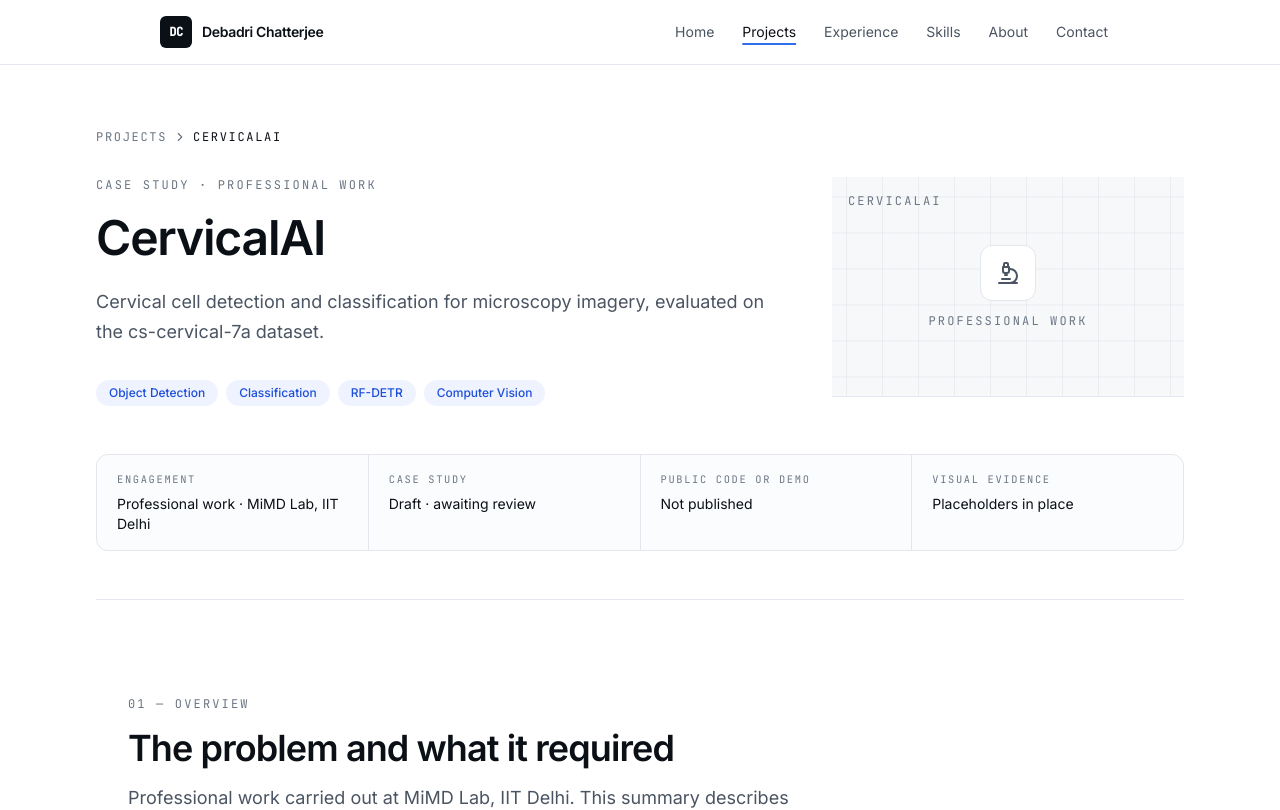
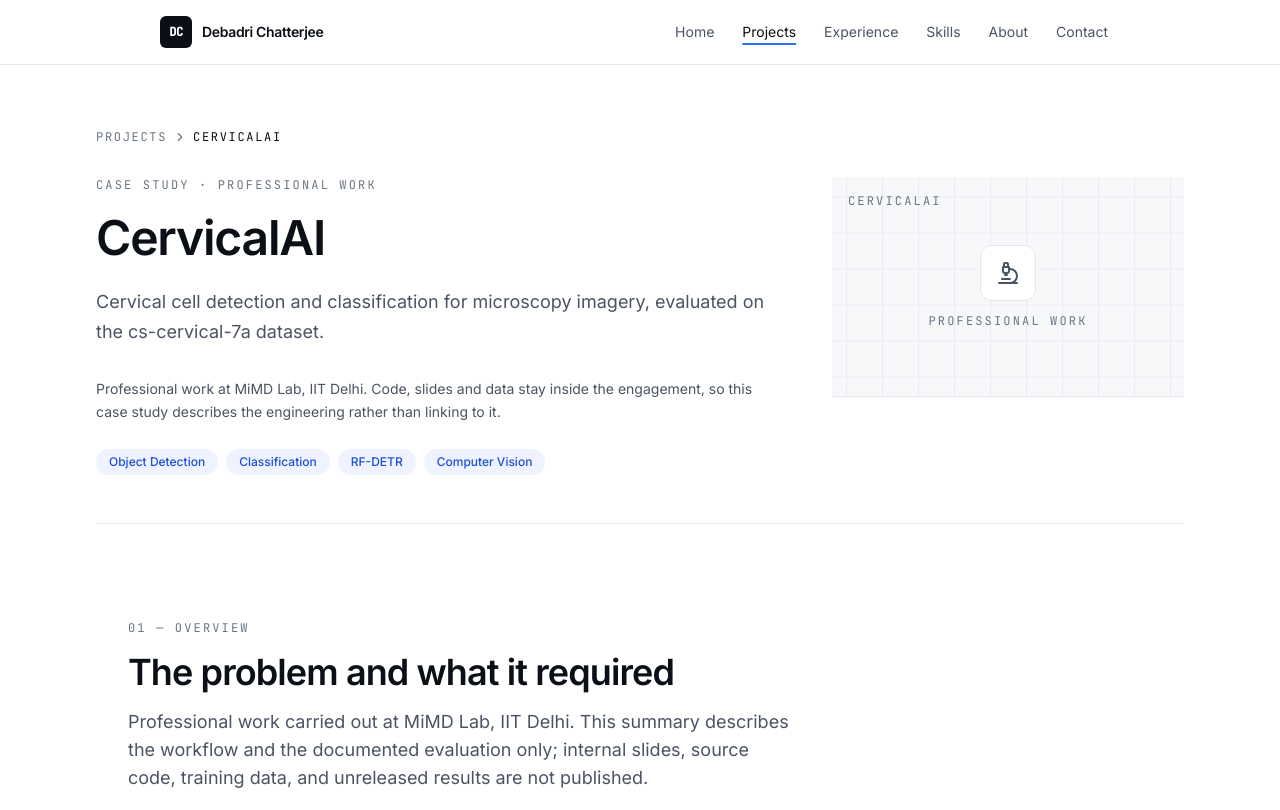
Before and after one commit to Hasta-8/Hasta-8.github.io, a React (Vite) app: page /projects/cervicalai in a window 1280 px wide. Shown: the top 810 px of the page. Built offline with nearby package versions, Linux system fonts and the light colour scheme.

Commit message:
Project pages: code, demo and video links under the summary; drop the meta strip

```diff
--- a/src/components/projects/CaseStudyHeader.tsx
+++ b/src/components/projects/CaseStudyHeader.tsx
@@ -2,6 +2,7 @@ import { ChevronRight } from 'lucide-react'
 import { Link } from 'react-router-dom'
 import type { Project } from '../../types'
 import Chip from '../ui/Chip'
+import ProjectLinks from './ProjectLinks'
 import ProjectVisual from './ProjectVisual'
 
 interface CaseStudyHeaderProps {
@@ -9,35 +10,6 @@ interface CaseStudyHeaderProps {
 }
 
 export default function CaseStudyHeader({ project }: CaseStudyHeaderProps) {
-  const approvedEvidence = project.caseStudy?.evidence.filter(
-    (item) => item.status === 'approved',
-  ).length
-
-  const meta = [
-    {
-      label: 'Engagement',
-      value:
-        project.category === 'professional'
-          ? 'Professional work · MiMD Lab, IIT Delhi'
-          : 'Personal project',
-    },
-    {
-      label: 'Case study',
-      value: project.status === 'draft' ? 'Draft · awaiting review' : 'Reviewed',
-    },
-    {
-      label: 'Public code or demo',
-      value: project.links.length > 0 ? 'Linked below' : 'Not published',
-    },
-    {
-      label: 'Visual evidence',
-      value:
-        approvedEvidence && approvedEvidence > 0
-          ? `${approvedEvidence} approved`
-          : 'Placeholders in place',
-    },
-  ]
-
   return (
     <header className="border-b border-line pb-12">
       <nav aria-label="Breadcrumb">
@@ -66,7 +38,9 @@ export default function CaseStudyHeader({ project }: CaseStudyHeaderProps) {
 
           <p className="mt-6 max-w-2xl text-lg leading-relaxed text-ink-muted">{project.summary}</p>
 
-          <ul className="mt-8 flex flex-wrap gap-2">
+          <ProjectLinks project={project} />
+
+          <ul className="mt-6 flex flex-wrap gap-2">
             {project.tags.map((tag) => (
               <li key={tag}>
                 <Chip variant="accent">{tag}</Chip>
@@ -78,16 +52,6 @@ export default function CaseStudyHeader({ project }: CaseStudyHeaderProps) {
         <ProjectVisual project={project} />
       </div>
 
-      <dl className="mt-12 grid gap-px overflow-hidden rounded-xl border border-line bg-line sm:grid-cols-2 lg:grid-cols-4">
-        {meta.map((item) => (
-          <div key={item.label} className="bg-surface-raised px-5 py-4">
-            <dt className="font-mono text-[0.65rem] tracking-[0.16em] text-ink-subtle uppercase">
-              {item.label}
-            </dt>
-            <dd className="mt-1.5 text-sm text-ink">{item.value}</dd>
-          </div>
-        ))}
-      </dl>
     </header>
   )
 }
--- /dev/null
+++ b/src/components/projects/ProjectLinks.tsx
@@ -0,0 +1,59 @@
+import { Clock, CodeXml, ExternalLink, Globe, MonitorPlay } from 'lucide-react'
+import type { ExternalLink as Link, Project } from '../../types'
+
+function iconFor(link: Link) {
+  if (/video/i.test(link.label)) return MonitorPlay
+  if (/demo/i.test(link.label)) return Globe
+  if (/github|repository|code/i.test(link.label)) return CodeXml
+  return ExternalLink
+}
+
+const base =
+  'inline-flex items-center gap-2 rounded-md border px-3.5 py-2 text-sm font-medium transition-colors'
+
+/**
+ * The project's public links (code, demo, video), shown under the title so
+ * visitors can open them straight away. A link marked `pending` (a video not
+ * uploaded yet) renders as a non-clickable "coming soon" label.
+ */
+export default function ProjectLinks({ project }: { project: Project }) {
+  if (project.links.length === 0) {
+    return project.category === 'professional' ? (
+      <p className="mt-8 max-w-2xl text-sm leading-relaxed text-ink-muted">
+        Professional work at MiMD Lab, IIT Delhi. Code, slides and data stay inside the
+        engagement, so this case study describes the engineering rather than linking to it.
+      </p>
+    ) : null
+  }
+
+  return (
+    <ul className="mt-8 flex flex-wrap gap-3" aria-label="Project links">
+      {project.links.map((link) => {
+        const Icon = link.pending ? Clock : iconFor(link)
+        return (
+          <li key={link.label}>
+            {link.pending ? (
+              <span
+                className={`${base} cursor-default border-dashed border-line-strong text-ink-subtle`}
+                title="Not published yet"
+              >
+                <Icon className="size-4" aria-hidden="true" />
+                {link.label} · coming soon
+              </span>
+            ) : (
+              <a
+                href={link.href}
+                target="_blank"
+                rel="noreferrer noopener"
+                className={`${base} border-line-strong bg-surface-raised text-ink hover:border-accent hover:text-accent`}
+              >
+                <Icon className="size-4" aria-hidden="true" />
+                {link.label}
+              </a>
+            )}
+          </li>
+        )
+      })}
+    </ul>
+  )
+}
--- a/src/data/projects.ts
+++ b/src/data/projects.ts
@@ -158,7 +158,11 @@ export const projects: Project[] = [
         note: 'Official scorer; INRIA’s own 2008 system scores 0.746. Median search latency about 270 ms on a laptop CPU.',
       },
     ],
-    links: [{ label: 'GitHub repository', href: 'https://github.com/Hasta-8/Image_Similarity_Search' }],
+    links: [
+      { label: 'GitHub repository', href: 'https://github.com/Hasta-8/Image_Similarity_Search' },
+      // Placeholder until the walkthrough is on YouTube: replace href and drop `pending`.
+      { label: 'Walkthrough video', href: 'https://youtu.be/VIDEO_PENDING', pending: true },
+    ],
     caseStudy: caseStudies.imgsimisearch,
   },
   {
--- a/src/pages/ProjectDetail.tsx
+++ b/src/pages/ProjectDetail.tsx
@@ -1,4 +1,4 @@
-import { ArrowUpRight, ExternalLink } from 'lucide-react'
+import { ArrowUpRight } from 'lucide-react'
 import { Link, useParams } from 'react-router-dom'
 import CaseStudyHeader from '../components/projects/CaseStudyHeader'
 import EvidenceGrid from '../components/projects/EvidenceGrid'
@@ -214,36 +214,11 @@ export default function ProjectDetail() {
             <Section
               id="evidence"
               eyebrow="08 — Evidence"
-              title="Visual evidence and links"
-              description="Approved visuals, and any public code or demo that can be linked without exposing protected material."
+              title="Visual evidence"
+              description="Approved screenshots and figures."
             >
               <EvidenceGrid evidence={caseStudy.evidence} />
 
-              <h3 className="mt-12 text-lg">Code, demo, and data</h3>
-              {project.links.length > 0 ? (
-                <ul className="mt-5 grid gap-4 sm:grid-cols-2">
-                  {project.links.map((link) => (
-                    <li key={link.href} className="surface-card p-5">
-                      <a
-                        href={link.href}
-                        target="_blank"
-                        rel="noreferrer noopener"
-                        className="inline-flex items-center gap-2 text-sm font-medium text-ink transition-colors hover:text-accent"
-                      >
-                        {link.label}
-                        <ExternalLink className="size-3.5" aria-hidden="true" />
-                      </a>
-                    </li>
-                  ))}
-                </ul>
-              ) : (
-                <p className="mt-5 max-w-3xl text-sm leading-relaxed text-ink-muted">
-                  No public repository, demo, or dataset link is published for this project.
-                  {project.category === 'professional'
-                    ? ' This is professional work: internal code, slides, and data stay inside the engagement, so the case study describes the engineering rather than linking to it.'
-                    : ' The evaluation harness still needs to be cleaned up for release.'}
-                </p>
-              )}
             </Section>
           </>
         ) : (
--- a/src/types/index.ts
+++ b/src/types/index.ts
@@ -1,6 +1,8 @@
 export interface ExternalLink {
   label: string
   href: string
+  /** Not published yet (e.g. a video still to be uploaded): shown as "coming soon", not linked. */
+  pending?: boolean
 }
 
 export interface ProfileLink {
```
Also changed, not shown: 1 other file (tests, documents, lock files or other folders).
